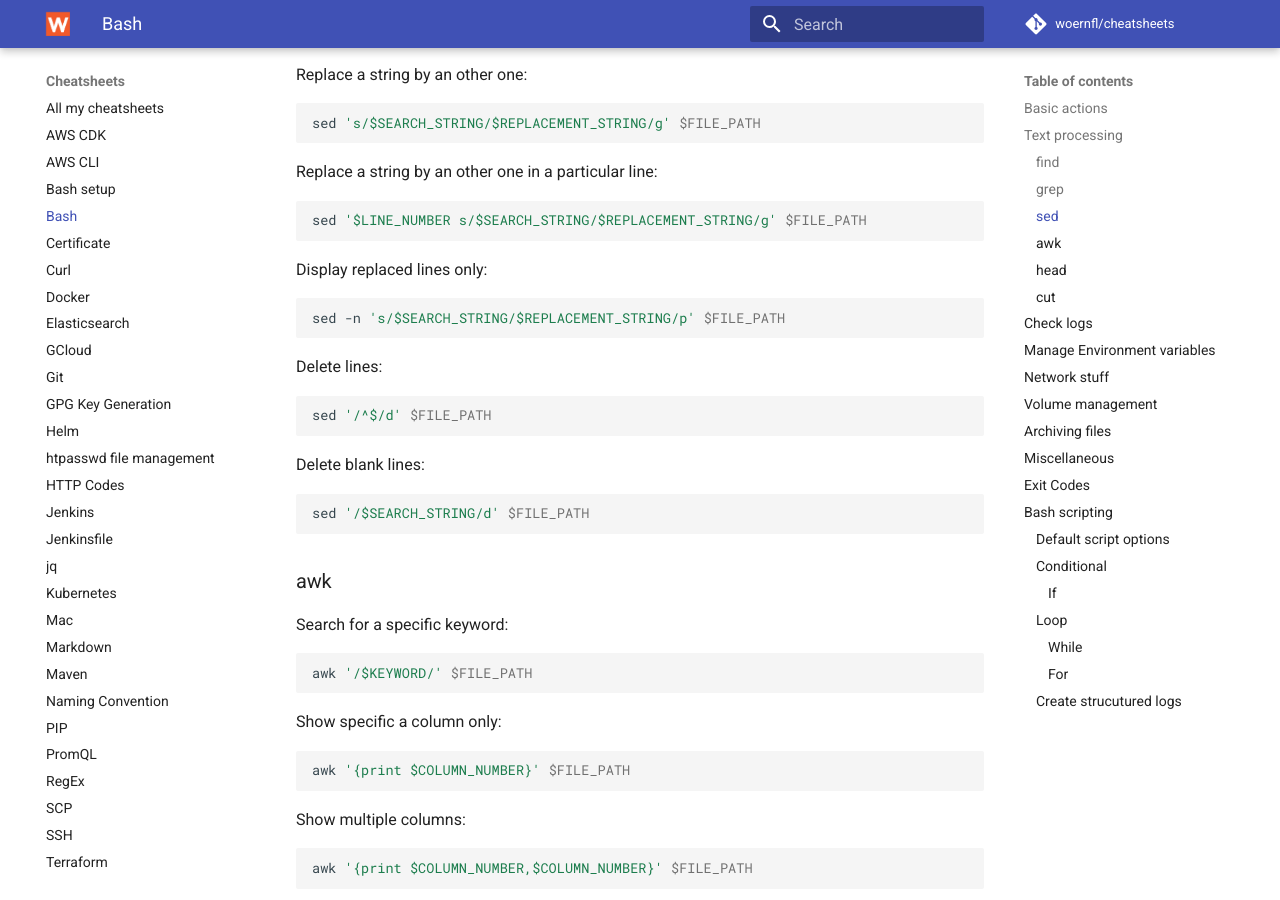
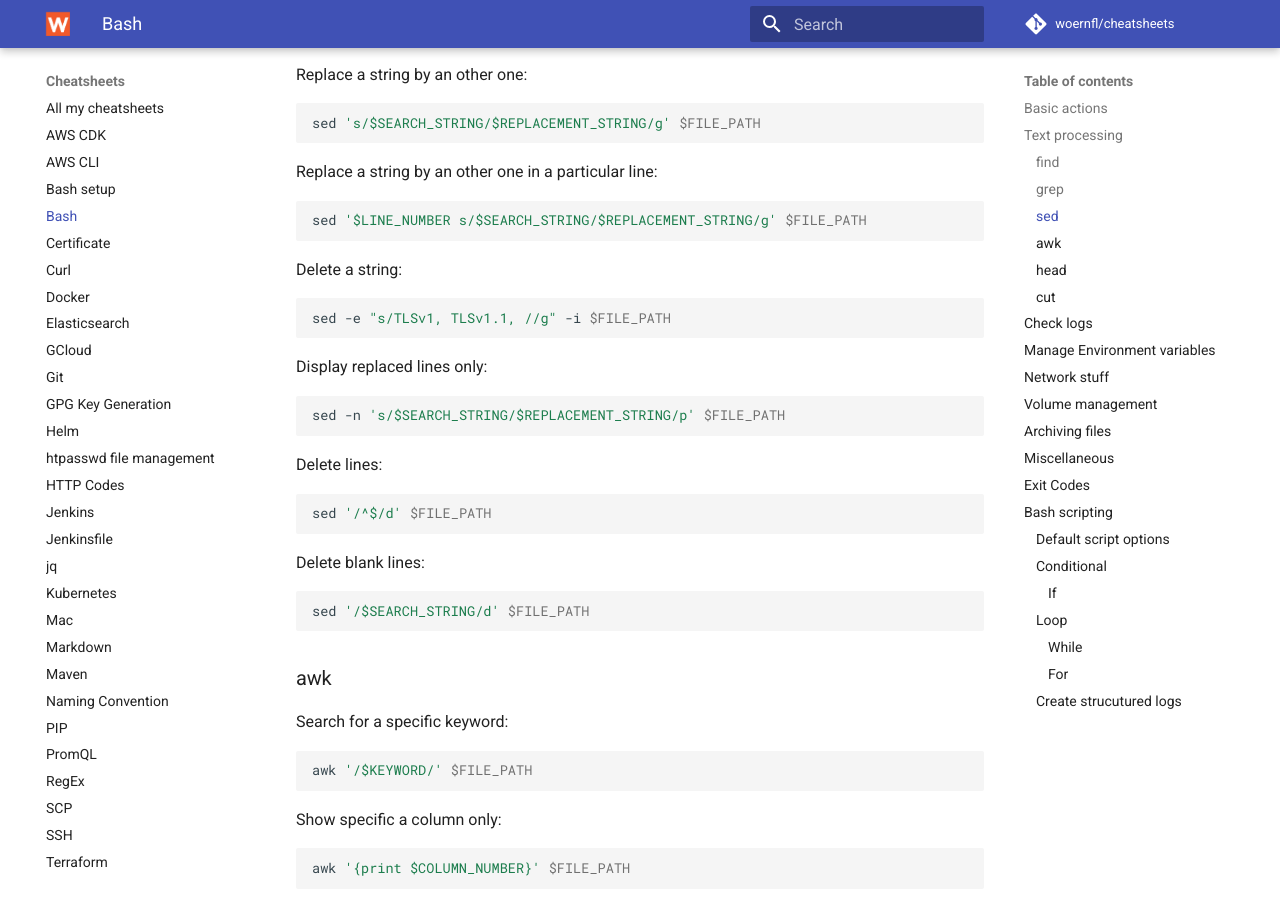
Before and after one commit to woernfl/cheatsheets, an MkDocs documentation site: the page built from docs/bash.md, in a window 1280 px wide and 900 px high, scrolled down 2288 px. Built offline with MkDocs 1.6.1 and Material for MkDocs 9.7.7, drawn with Linux system fonts in a browser that asks for light colours; comment, search, counter and statistics services are not loaded.

Commit message:
Update bash.md

````diff
--- a/docs/bash.md
+++ b/docs/bash.md
@@ -135,6 +135,12 @@
 
 ```bash
 sed '$LINE_NUMBER s/$SEARCH_STRING/$REPLACEMENT_STRING/g' $FILE_PATH
+```
+
+Delete a string:
+
+```bash
+sed -e "s/TLSv1, TLSv1.1, //g" -i $FILE_PATH
 ```
 
 Display replaced lines only:
````
